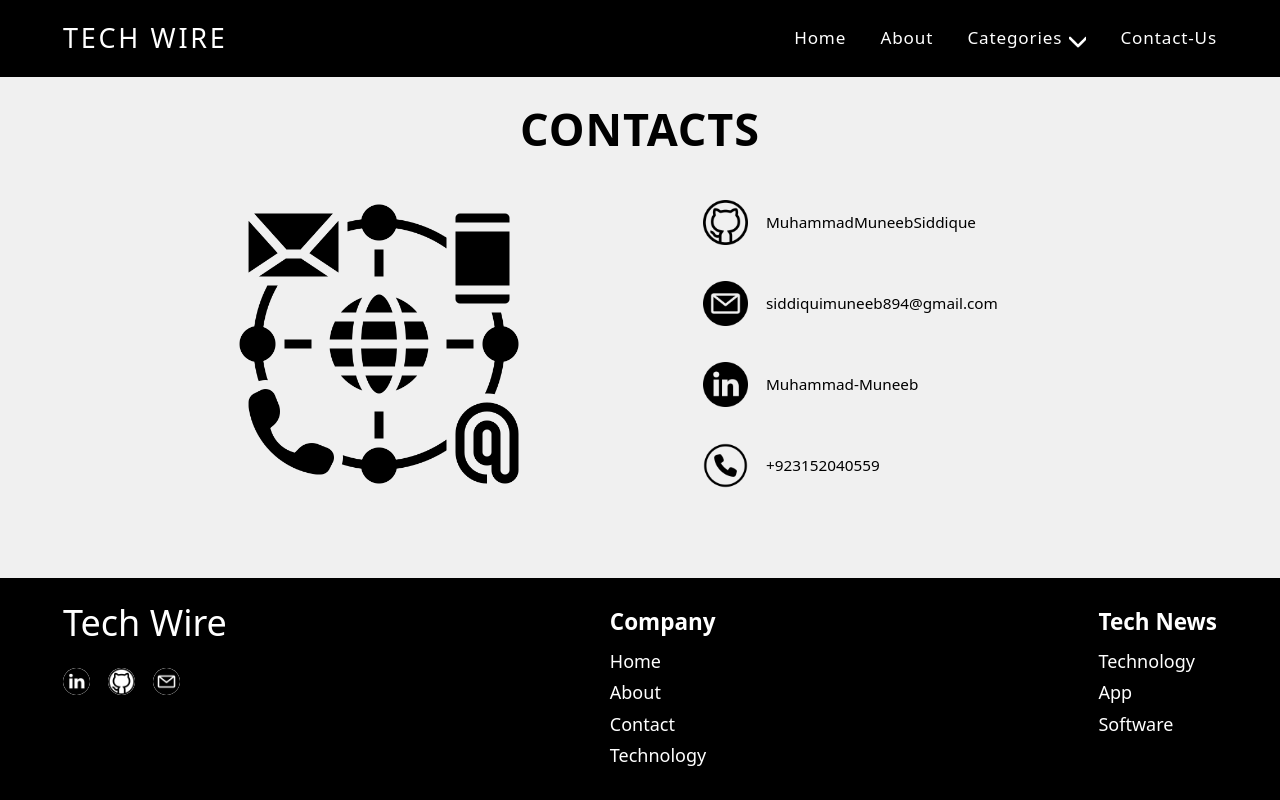
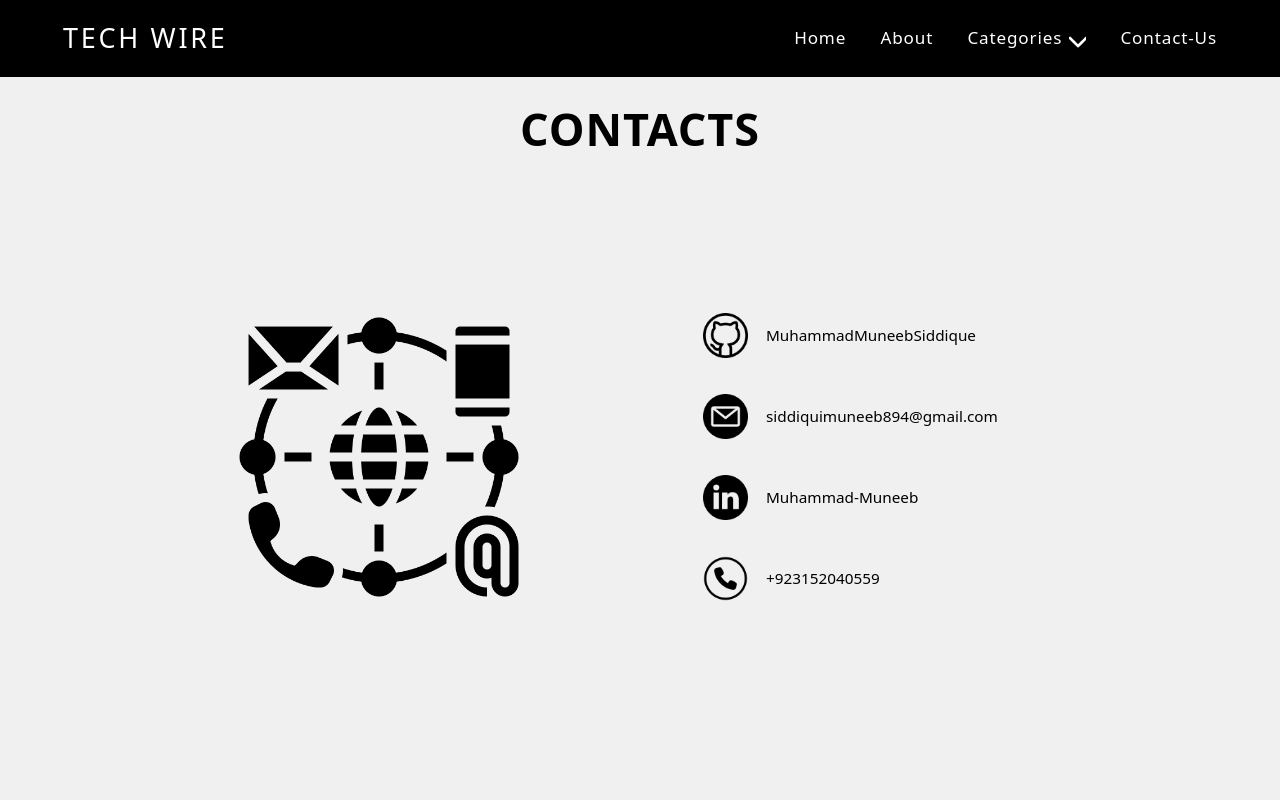
Before and after one commit to MuhammadMuneebSiddique/Blog-Website-Tech-Wire, a Next.js app: page /components/contact in a window 1280 px wide. Shown: the top 800 px of the page. Built offline with nearby package versions, Linux system fonts and the light colour scheme.

Commit message:
Update page.module.css

```diff
--- a/src/app/components/contact/page.module.css
+++ b/src/app/components/contact/page.module.css
@@ -17,6 +17,7 @@
     font-size: 10px;
     padding: 2rem 5rem ;
     padding-bottom: 8rem;
+    height: 80vh;
 }
 
 .contact_item1{
```
